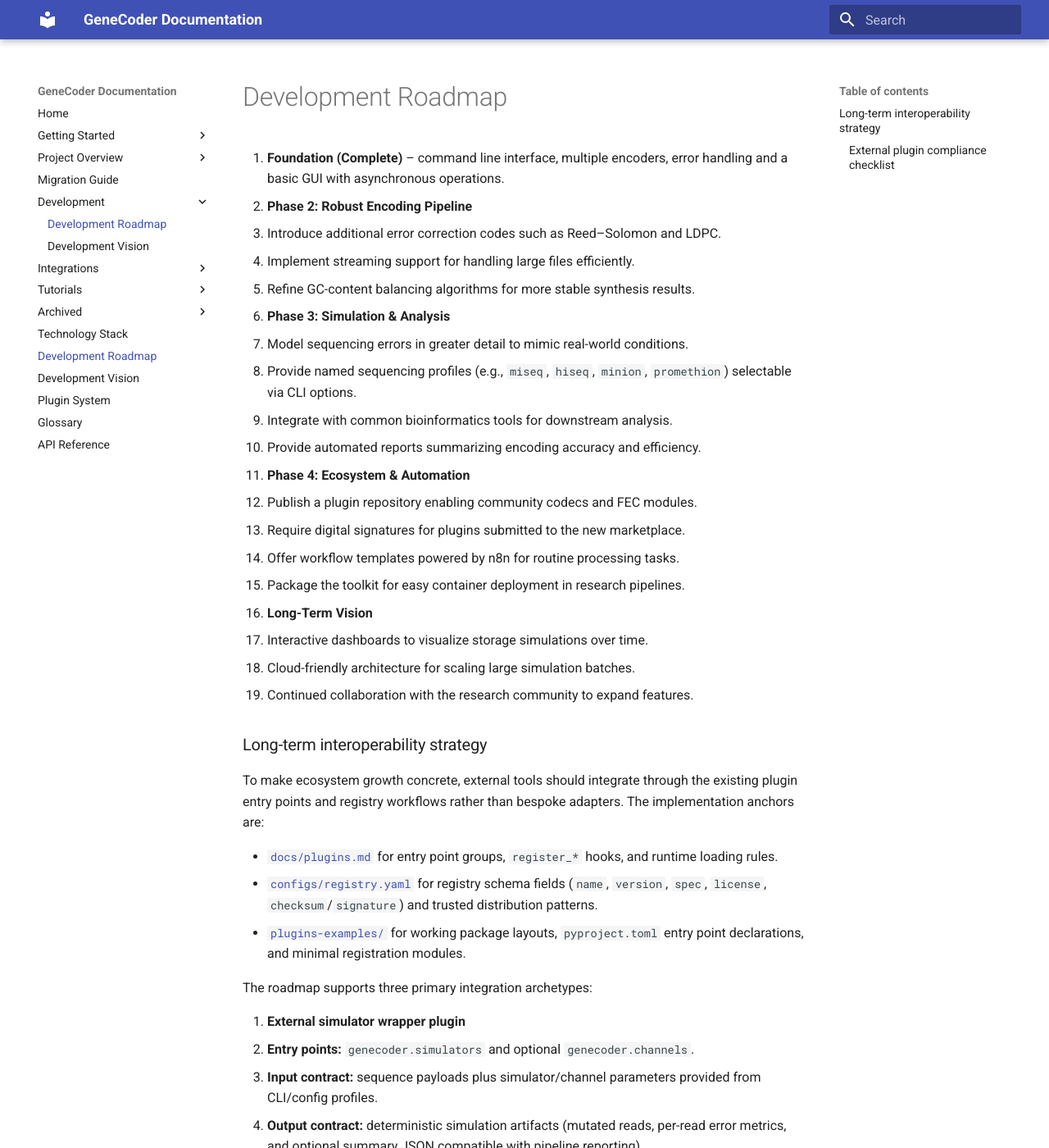
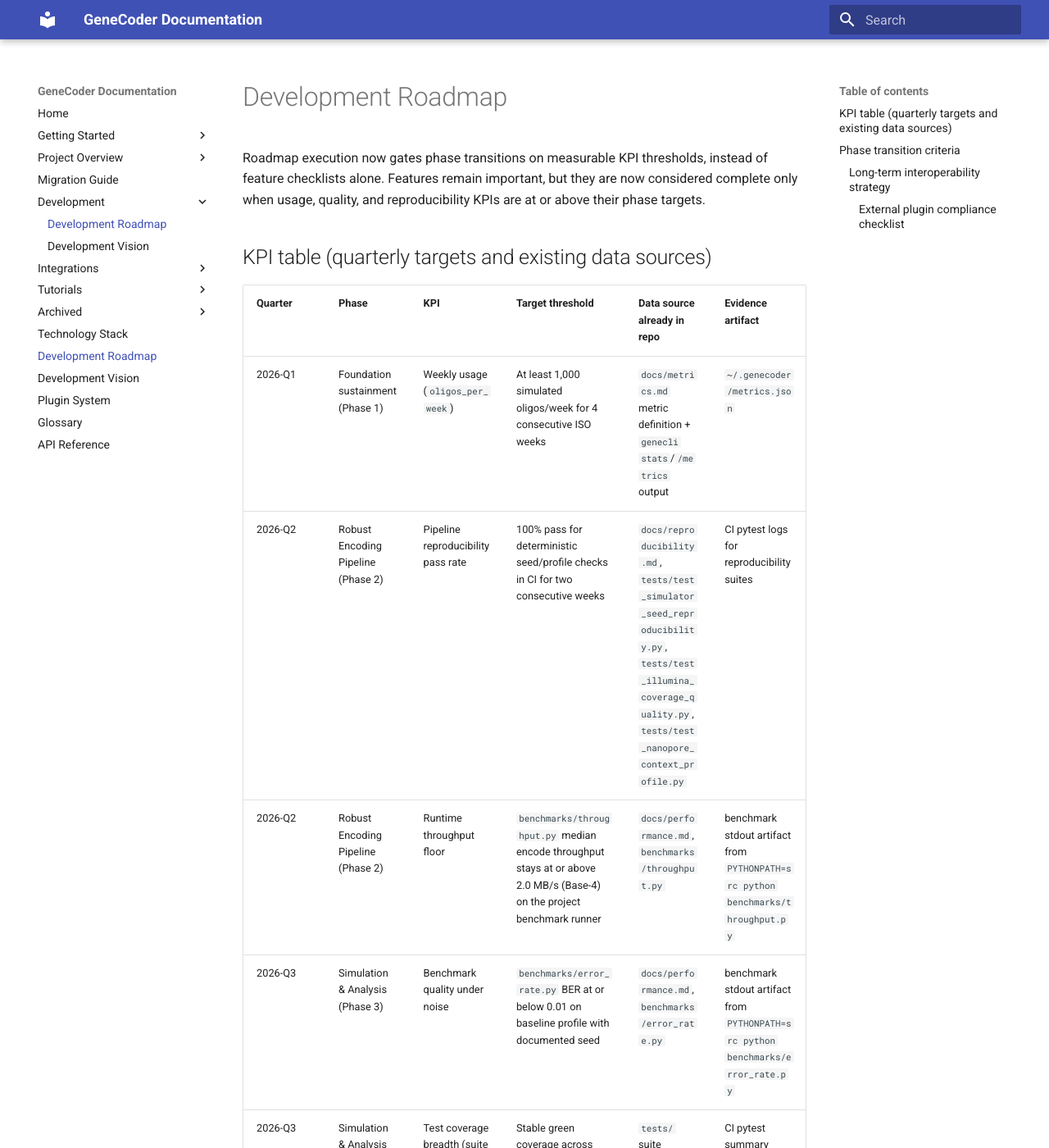
Before and after one commit to d0tTino/GeneCoder, an MkDocs documentation site: the page built from docs/development_roadmap.md, in a window 1280 px wide and 1400 px high. Shown: the whole window at 82% size. Built offline with MkDocs 1.6.1 and Material for MkDocs 9.7.7, drawn with Linux system fonts in a browser that asks for light colours; some of the changed text lies outside the part shown.

Commit message:
docs: add KPI-gated roadmap phases and quarterly targets

```diff
--- a/docs/development_roadmap.md
+++ b/docs/development_roadmap.md
@@ -1,25 +1,63 @@
 # Development Roadmap
 
-1. **Foundation (Complete)** – command line interface, multiple encoders, error handling and a basic GUI with asynchronous operations.
+Roadmap execution now gates phase transitions on measurable KPI thresholds,
+instead of feature checklists alone. Features remain important, but they are now
+considered complete only when usage, quality, and reproducibility KPIs are at or
+above their phase targets.
+
+## KPI table (quarterly targets and existing data sources)
+
+| Quarter | Phase | KPI | Target threshold | Data source already in repo | Evidence artifact |
+| --- | --- | --- | --- | --- | --- |
+| 2026-Q1 | Foundation sustainment (Phase 1) | Weekly usage (`oligos_per_week`) | At least 1,000 simulated oligos/week for 4 consecutive ISO weeks | `docs/metrics.md` metric definition + `genecli stats`/`/metrics` output | `~/.genecoder/metrics.json` |
+| 2026-Q2 | Robust Encoding Pipeline (Phase 2) | Pipeline reproducibility pass rate | 100% pass for deterministic seed/profile checks in CI for two consecutive weeks | `docs/reproducibility.md`, `tests/test_simulator_seed_reproducibility.py`, `tests/test_illumina_coverage_quality.py`, `tests/test_nanopore_context_profile.py` | CI pytest logs for reproducibility suites |
+| 2026-Q2 | Robust Encoding Pipeline (Phase 2) | Runtime throughput floor | `benchmarks/throughput.py` median encode throughput stays at or above 2.0 MB/s (Base-4) on the project benchmark runner | `docs/performance.md`, `benchmarks/throughput.py` | benchmark stdout artifact from `PYTHONPATH=src python benchmarks/throughput.py` |
+| 2026-Q3 | Simulation & Analysis (Phase 3) | Benchmark quality under noise | `benchmarks/error_rate.py` BER at or below 0.01 on baseline profile with documented seed | `docs/performance.md`, `benchmarks/error_rate.py` | benchmark stdout artifact from `PYTHONPATH=src python benchmarks/error_rate.py` |
+| 2026-Q3 | Simulation & Analysis (Phase 3) | Test coverage breadth (suite categories) | Stable green coverage across inferred categories: CLI/API (`tests/test_cli*.py`, `tests/test_web_api*.py`), pipeline/simulation (`tests/test_pipeline*.py`, `tests/test_simulator*.py`), plugins/security (`tests/test_plugin*.py`, `tests/test_security*.py`) | `tests/` suite taxonomy by filename prefixes | CI pytest summary grouped by selected markers/path globs |
+| 2026-Q4 | Ecosystem & Automation (Phase 4) | Plugin policy compliance quality | 100% pass on plugin spec/security checks before registry publication | `tests/test_plugin_spec_validation.py`, `tests/test_plugin_security.py`, `docs/plugins.md` | CI pytest logs + registry validation output (`configs/registry.yaml` checks) |
+
+## Phase transition criteria
+
+1. **Foundation (Complete, KPI-sustained)**
+   - **Entry criteria:** Baseline CLI/pipeline functionality and metrics capture
+     are available (`genecli stats`, `/metrics`).
+   - **Exit criteria:** Foundation usage KPI meets the `oligos_per_week`
+     threshold for 4 consecutive ISO weeks.
+   - **Evidence artifact:** `~/.genecoder/metrics.json` snapshots and dashboard
+     extracts from `/metrics`.
+
 2. **Phase 2: Robust Encoding Pipeline**
-   - Introduce additional error correction codes such as Reed–Solomon and LDPC.
-   - Implement streaming support for handling large files efficiently.
-   - Refine GC-content balancing algorithms for more stable synthesis results.
+   - **Entry criteria:** Foundation exit criteria are met.
+   - **Exit criteria:**
+     - Reproducibility KPI: deterministic seed/profile regression checks hold at
+       100% pass for two consecutive weeks.
+     - Performance KPI: Base-4 encode throughput meets or exceeds 2.0 MB/s
+       median on the benchmark runner.
+   - **Evidence artifact:** reproducibility pytest logs + benchmark output from
+     `benchmarks/throughput.py`.
+
 3. **Phase 3: Simulation & Analysis**
-   - Model sequencing errors in greater detail to mimic real-world conditions.
-   - Provide named sequencing profiles (e.g., `miseq`, `hiseq`, `minion`,
-     `promethion`) selectable via CLI options.
-   - Integrate with common bioinformatics tools for downstream analysis.
-   - Provide automated reports summarizing encoding accuracy and efficiency.
+   - **Entry criteria:** Phase 2 exit criteria are met.
+   - **Exit criteria:**
+     - Benchmark BER KPI reaches `<= 0.01` on baseline noisy decode runs.
+     - Test coverage category KPI remains green across CLI/API,
+       pipeline/simulation, and plugin/security suites.
+   - **Evidence artifact:** `benchmarks/error_rate.py` outputs and CI pytest
+     summaries for the category globs under `tests/`.
+
 4. **Phase 4: Ecosystem & Automation**
-   - Publish a plugin repository enabling community codecs and FEC modules.
-   - Require digital signatures for plugins submitted to the new marketplace.
-   - Offer workflow templates powered by n8n for routine processing tasks.
-   - Package the toolkit for easy container deployment in research pipelines.
-5. **Long-Term Vision**
+   - **Entry criteria:** Phase 3 exit criteria are met.
+   - **Exit criteria:** plugin publication and automation workflows satisfy
+     100% policy/security KPI checks before release cut.
+   - **Evidence artifact:** plugin/security pytest logs and registry validation
+     records tied to `configs/registry.yaml`.
+
+5. **Long-Term Vision (rolling KPI governance)**
    - Interactive dashboards to visualize storage simulations over time.
    - Cloud-friendly architecture for scaling large simulation batches.
    - Continued collaboration with the research community to expand features.
+   - All long-term initiatives advance only when quarterly KPI baselines remain
+     healthy (usage, reproducibility, performance, and quality).
 
 ### Long-term interoperability strategy
 
```
